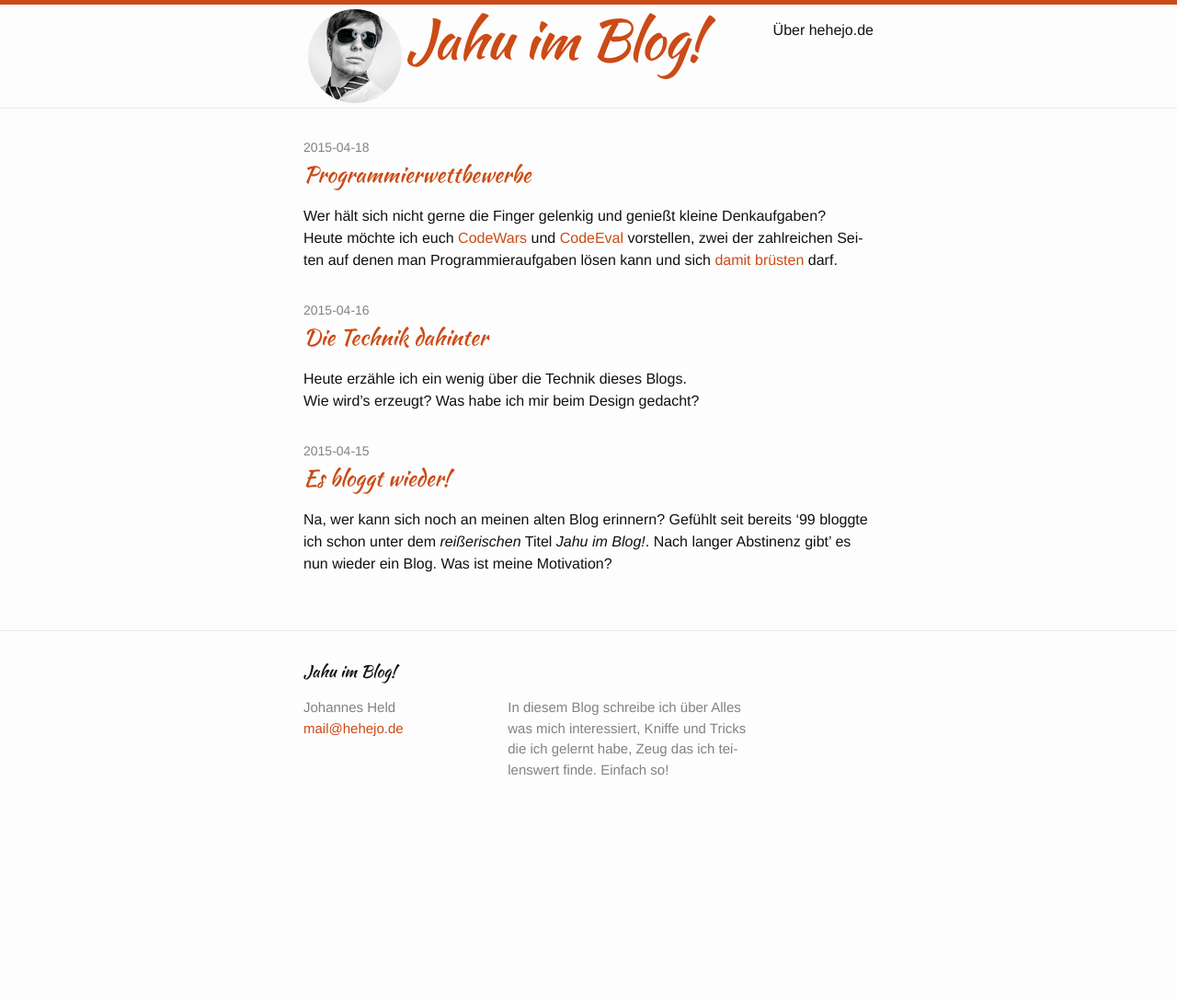
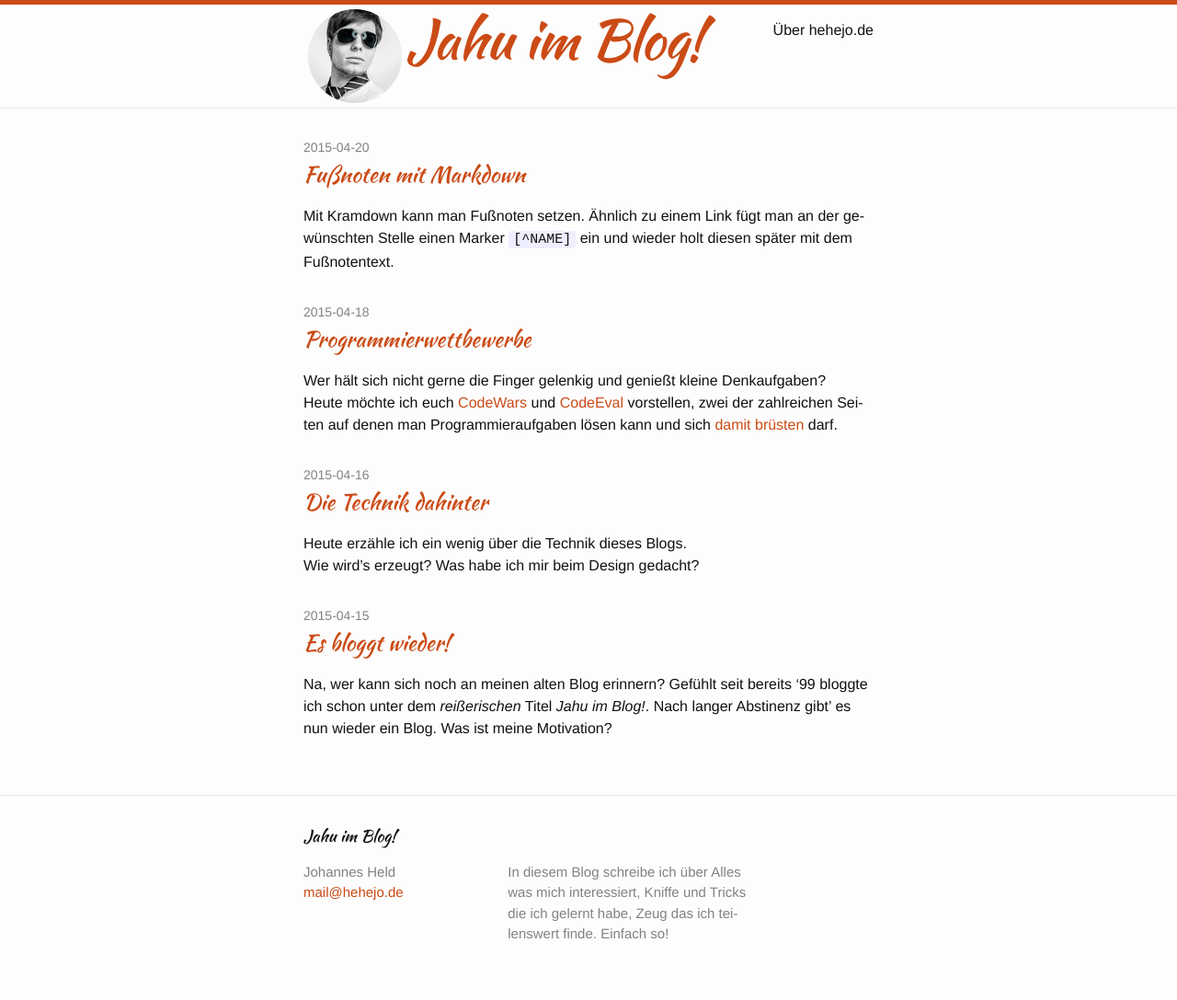
Before and after one commit to hehejo/de.hehejo.blog, a Jekyll site: the page built from index.html, in a window 1280 px wide. Shown: the whole page at 92% size. Built offline with Jekyll 4.4.1, drawn with Linux system fonts in a browser that asks for light colours; nearby versions of some CDN libraries; a style sheet for code colours, icons or effects is not loaded; before the commit the page ends 908 px from its top, so only the background shows below that.

Commit message:
Keine Fußnoten mehr + Post

```diff
--- a/_layouts/post.html
+++ b/_layouts/post.html
@@ -19,4 +19,3 @@
   {% endif %}
 
 </div>
-<script src="/footnotes-header.js" async></script>
--- /dev/null
+++ b/_posts/2015-04-20-footnotes.md
@@ -0,0 +1,22 @@
+---
+title: Fußnoten mit Markdown
+tags: technik quickie
+---
+Mit Kramdown kann man Fußnoten setzen. Ähnlich zu einem Link fügt man an der gewünschten Stelle einen Marker `[^NAME]` ein und wieder holt diesen später mit dem Fußnotentext.
+
+<pre>
+<code class="markdown">Ich bin Text.[^1]
+
+[^1]: Und ich bin die Fußnote dazu.
+</code>
+</pre>
+
+## Auszeichnung
+Kramdown gibt die Fußmarken dann innerhalb eines `<div class="footnotes">` aus und setzt auch Sprungmarken im restlichen HTML-Dokument.
+Zuerst wollte ich eine Überschrift für die Fußnoten haben und dies mit JavaScript lösen.
+Aber dann habe ich mich doch für eine subtilere Auszeichnung mit einer dünnen Linie entschieden.
+
+<pre>
+<code class="javascript">var elem = document.getElementsByClassName('footnotes')[0];
+elem.insertAdjacentHTML('afterbegin', '&lt;h4&gt;Fußnoten&lt;/h4&gt;');</code>
+</pre>
--- a/footnotes-header.js
+++ /dev/null
@@ -1 +0,0 @@
-document.getElementsByClassName('footnotes')[0].insertAdjacentHTML('afterbegin', '<h4>Fußnoten</h4>');
```
